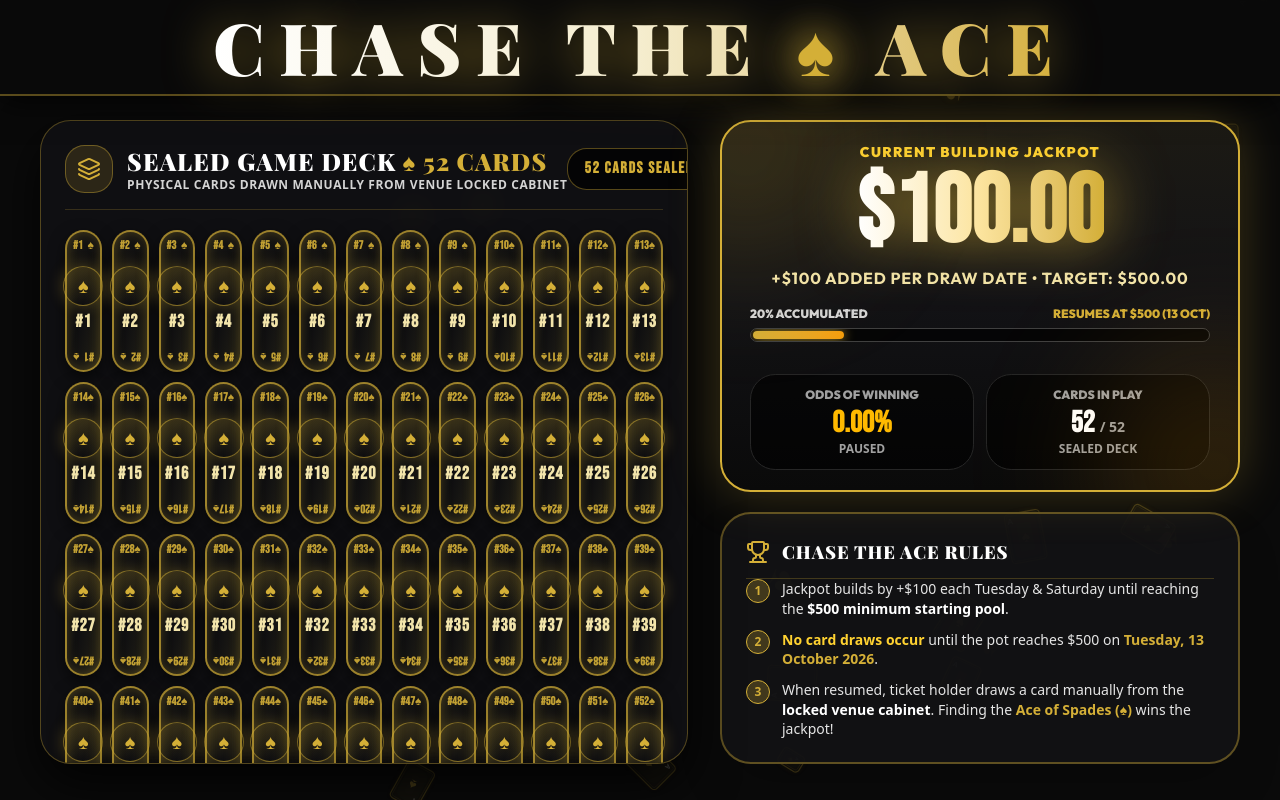
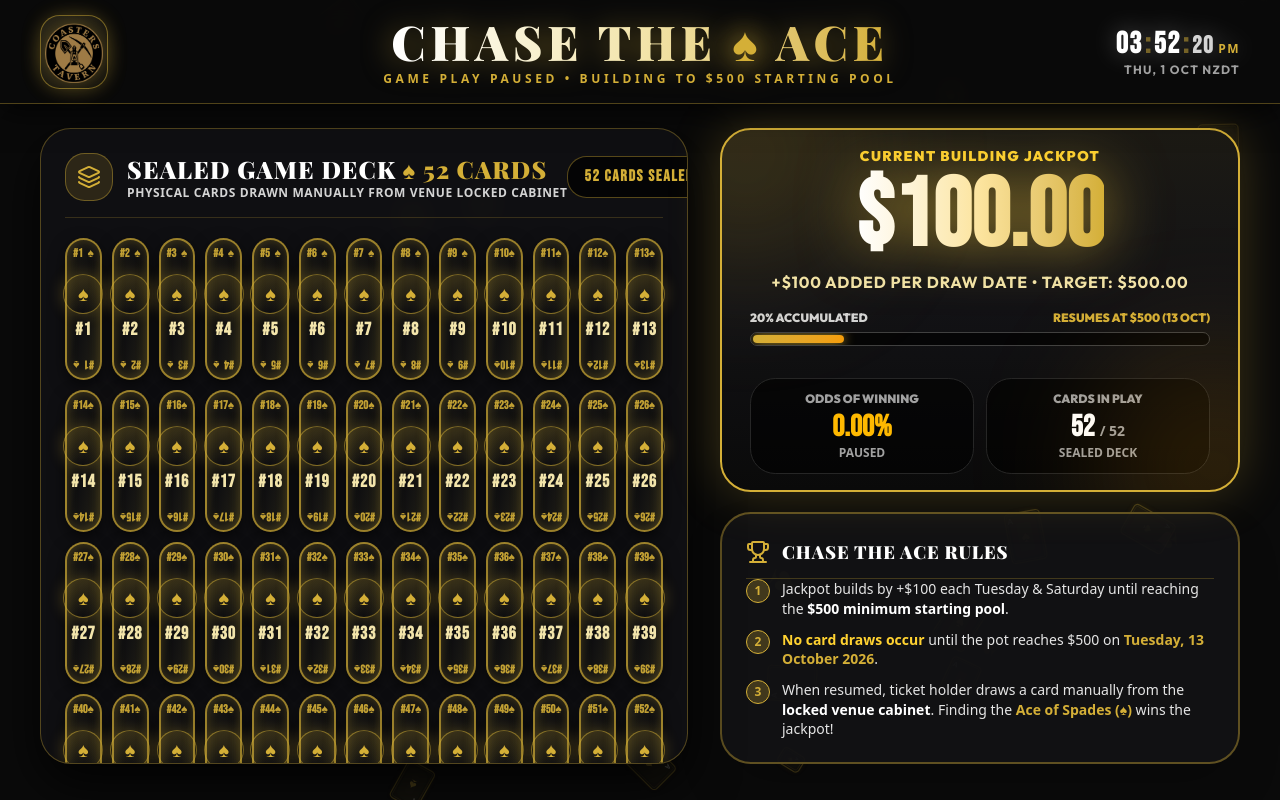
Before and after one commit to mrmegatronix/ct-ACE2, a React (Vite) app: page / in a window 1280 px wide. Built offline with nearby package versions, Linux system fonts and the light colour scheme; no server answers.

Commit message:
revert(header): restore previous centered title style, brand logo, subtitle, and blinking NZ clock

```diff
--- a/src/App.tsx
+++ b/src/App.tsx
@@ -266,7 +266,7 @@ export function App() {
         onLogoClick={() => setCurrentSlide(0)}
       />
 
-      <main className="relative z-10 w-full flex-1 pt-[96px] pb-3 flex items-center justify-center overflow-hidden">
+      <main className="relative z-10 w-full flex-1 pt-[104px] pb-3 flex items-center justify-center overflow-hidden">
         <AnimatePresence mode="wait">
           {currentSlide === 0 && (
             <motion.div
--- a/src/components/TopHeader.tsx
+++ b/src/components/TopHeader.tsx
@@ -1,5 +1,7 @@
-import React from "react";
+import React, { useState, useEffect } from "react";
+import { getNzClockParts } from "../services/nzTime";
 import type { DrawTarget } from "../types";
+import { Badge } from "./ui/badge";
 
 interface TopHeaderProps {
   jackpot?: number;
@@ -15,12 +17,78 @@ interface TopHeaderProps {
   onLogoClick?: () => void;
 }
 
-export const TopHeader: React.FC<TopHeaderProps> = () => {
+export const TopHeader: React.FC<TopHeaderProps> = ({
+  isGameplayPaused,
+  isPaused,
+  isLocked,
+  onLogoClick,
+}) => {
+  const [clock, setClock] = useState(getNzClockParts());
+
+  useEffect(() => {
+    const timer = setInterval(() => {
+      setClock(getNzClockParts());
+    }, 1000);
+    return () => clearInterval(timer);
+  }, []);
+
   return (
-    <header className="fixed top-0 left-0 right-0 z-40 h-[96px] bg-[#0A0A0A]/95 backdrop-blur-md border-b-2 border-[#D4AF37]/40 px-8 flex items-center justify-center select-none shadow-[0_4px_30px_rgba(0,0,0,0.85)]">
-      <h1 className="text-5xl lg:text-6xl xl:text-7xl font-black font-playfair tracking-[0.2em] uppercase bg-gradient-to-r from-white via-[#F5EDCE] to-[#D4AF37] bg-clip-text text-transparent whitespace-nowrap drop-shadow-[0_2px_25px_rgba(212,175,55,0.7)] text-center leading-none">
-        CHASE THE <span className="text-[#D4AF37] font-serif drop-shadow-[0_0_20px_rgba(212,175,55,0.9)]">♠</span> ACE
-      </h1>
+    <header className="fixed top-0 left-0 right-0 z-40 h-[104px] bg-[#0A0A0A]/95 backdrop-blur-md border-b border-[#D4AF37]/35 px-10 flex items-center justify-between select-none shadow-[0_4px_30px_rgba(0,0,0,0.8)]">
+      {/* Left: Venue Brand Logo */}
+      <div className="w-[320px] flex items-center gap-4 min-w-0">
+        <div
+          onClick={onLogoClick}
+          className="relative flex items-center justify-center p-1 rounded-xl bg-gradient-to-br from-[#1F1D16] to-[#0A0A0A] border border-[#D4AF37]/50 shadow-[0_0_20px_rgba(212,175,55,0.2)] cursor-pointer hover:border-[#D4AF37] transition-colors"
+          title="Chase The Ace Signage"
+        >
+          <img
+            src={`${import.meta.env.BASE_URL}logo.png`}
+            alt="Venue Logo"
+            className="h-16 w-auto object-contain max-w-[170px] drop-shadow-[0_0_12px_rgba(212,175,55,0.4)]"
+            onError={(e) => {
+              (e.target as HTMLElement).style.display = "none";
+            }}
+          />
+        </div>
+      </div>
+
+      {/* Center: BIGGER CENTERED TITLE */}
+      <div className="flex-1 flex flex-col items-center justify-center text-center px-4">
+        <h1 className="text-4xl lg:text-5xl font-black font-playfair tracking-widest uppercase bg-gradient-to-r from-[#FFF] via-[#F3E5AB] to-[#D4AF37] bg-clip-text text-transparent whitespace-nowrap drop-shadow-[0_2px_15px_rgba(212,175,55,0.5)]">
+          CHASE THE <span className="text-[#D4AF37] font-serif drop-shadow-[0_0_15px_rgba(212,175,55,0.8)]">♠</span> ACE
+        </h1>
+        <p className="text-xs font-black text-[#D4AF37] uppercase tracking-[0.3em] mt-1 whitespace-nowrap">
+          {isGameplayPaused ? "GAME PLAY PAUSED • BUILDING TO $500 STARTING POOL" : "OFFICIAL DIGITAL SIGNAGE"}
+        </p>
+      </div>
+
+      {/* Right: NZ Digital Clock with BLINKING COLONS & Status */}
+      <div className="w-[320px] flex items-center justify-end gap-4 min-w-0">
+        {isLocked && (
+          <Badge variant="destructive" className="animate-pulse bg-red-950/80 border-red-500 text-red-300 font-bold text-xs uppercase px-2.5 py-1">
+            FREEZE (0)
+          </Badge>
+        )}
+        {isPaused && !isLocked && (
+          <Badge variant="outline" className="bg-amber-950/60 border-amber-500/80 text-amber-300 font-bold text-xs uppercase px-2.5 py-1">
+            PAUSED
+          </Badge>
+        )}
+
+        <div className="flex flex-col items-end">
+          <div className="flex items-baseline text-3xl font-black font-bebas tracking-wider text-white drop-shadow-[0_0_12px_rgba(255,255,255,0.3)] whitespace-nowrap">
+            <span>{clock.hours}</span>
+            <span className="text-[#D4AF37] animate-[pulse_1s_infinite] mx-0.5 font-bold">:</span>
+            <span>{clock.minutes}</span>
+            <span className="text-[#D4AF37] animate-[pulse_1s_infinite] mx-0.5 font-bold">:</span>
+            <span className="text-neutral-300 text-2xl">{clock.seconds}</span>
+            <span className="text-xs ml-1 font-bold text-[#D4AF37] font-sans">{clock.dayPeriod}</span>
+          </div>
+          <span className="text-xs font-bold text-neutral-400 uppercase tracking-widest whitespace-nowrap font-outfit">
+            {clock.fullDate} NZDT
+          </span>
+        </div>
+      </div>
     </header>
   );
 };
```
